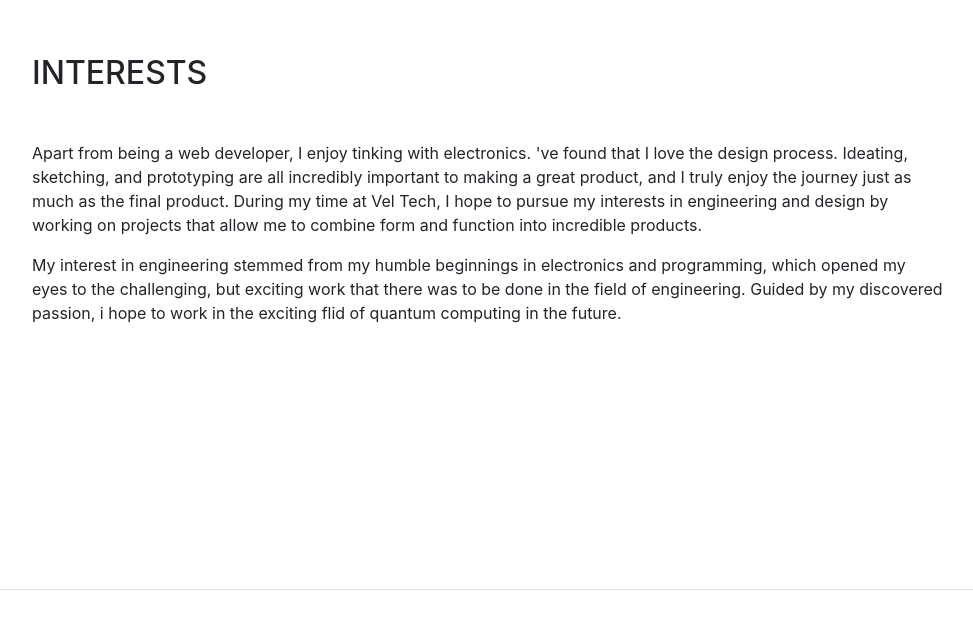
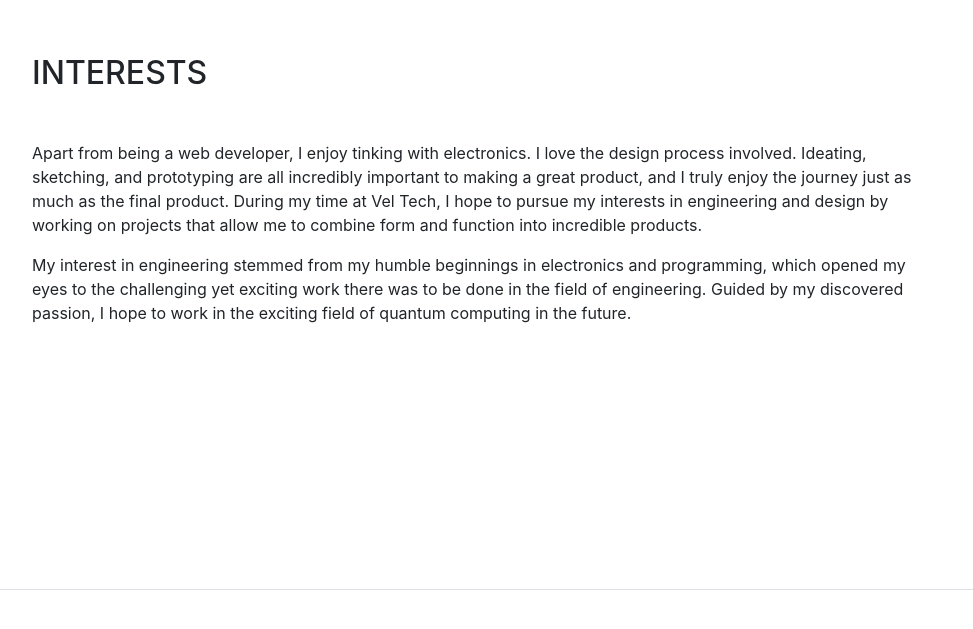
Before and after one commit to vidhurb/vidhurb.github.io, a website with bundled scripts: page index.html in a window 1280 px wide. Shown: the part 2610-3239 px from the top of the page, without its empty margins (288-1261 px from the left). Built offline with nearby package versions, Linux system fonts and the light colour scheme; a web font is replaced by a local one.

Commit message:
Update Index.html
Edited Interests to fix typos.

```diff
--- a/index.html
+++ b/index.html
@@ -192,8 +192,8 @@
       <section class="resume-section p-3 p-lg-5 d-flex flex-column" id="interests">
         <div class="my-auto">
           <h2 class="mb-5">Interests</h2>
-          <p>Apart from being a web developer, I enjoy tinking with electronics. 've found that I love the design process. Ideating, sketching, and prototyping are all incredibly important to making a great product, and I truly enjoy the journey just as much as the final product. During my time at Vel Tech, I hope to pursue my interests in engineering and design by working on projects that allow me to combine form and function into incredible products.</p>
-          <p class="mb-0">My interest in engineering stemmed from my humble beginnings in electronics and programming, which opened my eyes to the challenging, but exciting work that there was to be done in the field of engineering. Guided by my discovered passion, i hope to work in the exciting flid of quantum computing in the future.</p>
+          <p>Apart from being a web developer, I enjoy tinking with electronics. I love the design process involved. Ideating, sketching, and prototyping are all incredibly important to making a great product, and I truly enjoy the journey just as much as the final product. During my time at Vel Tech, I hope to pursue my interests in engineering and design by working on projects that allow me to combine form and function into incredible products.</p>
+          <p class="mb-0">My interest in engineering stemmed from my humble beginnings in electronics and programming, which opened my eyes to the challenging yet exciting work there was to be done in the field of engineering. Guided by my discovered passion, I hope to work in the exciting field of quantum computing in the future.</p>
         </div>
       </section>
 
```
